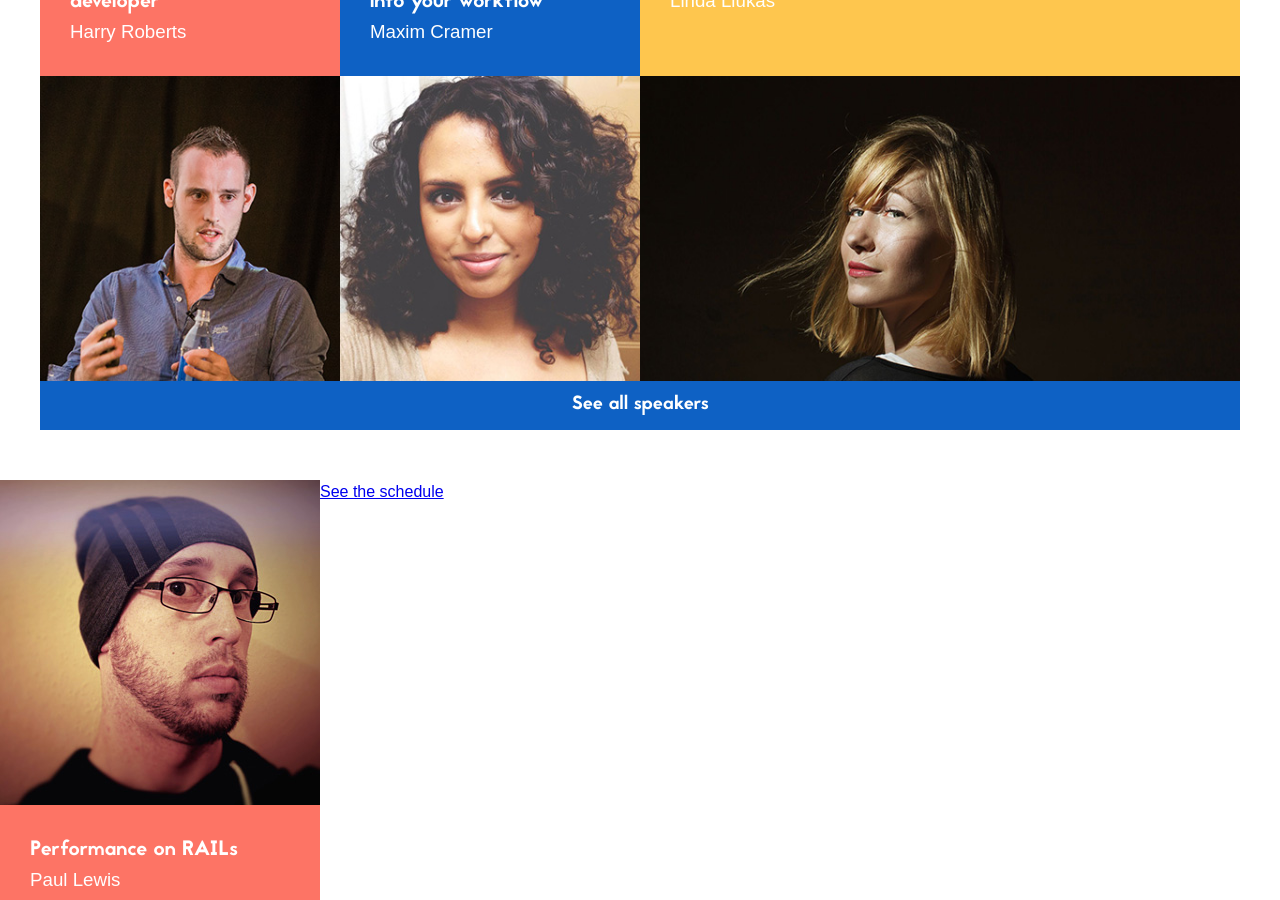
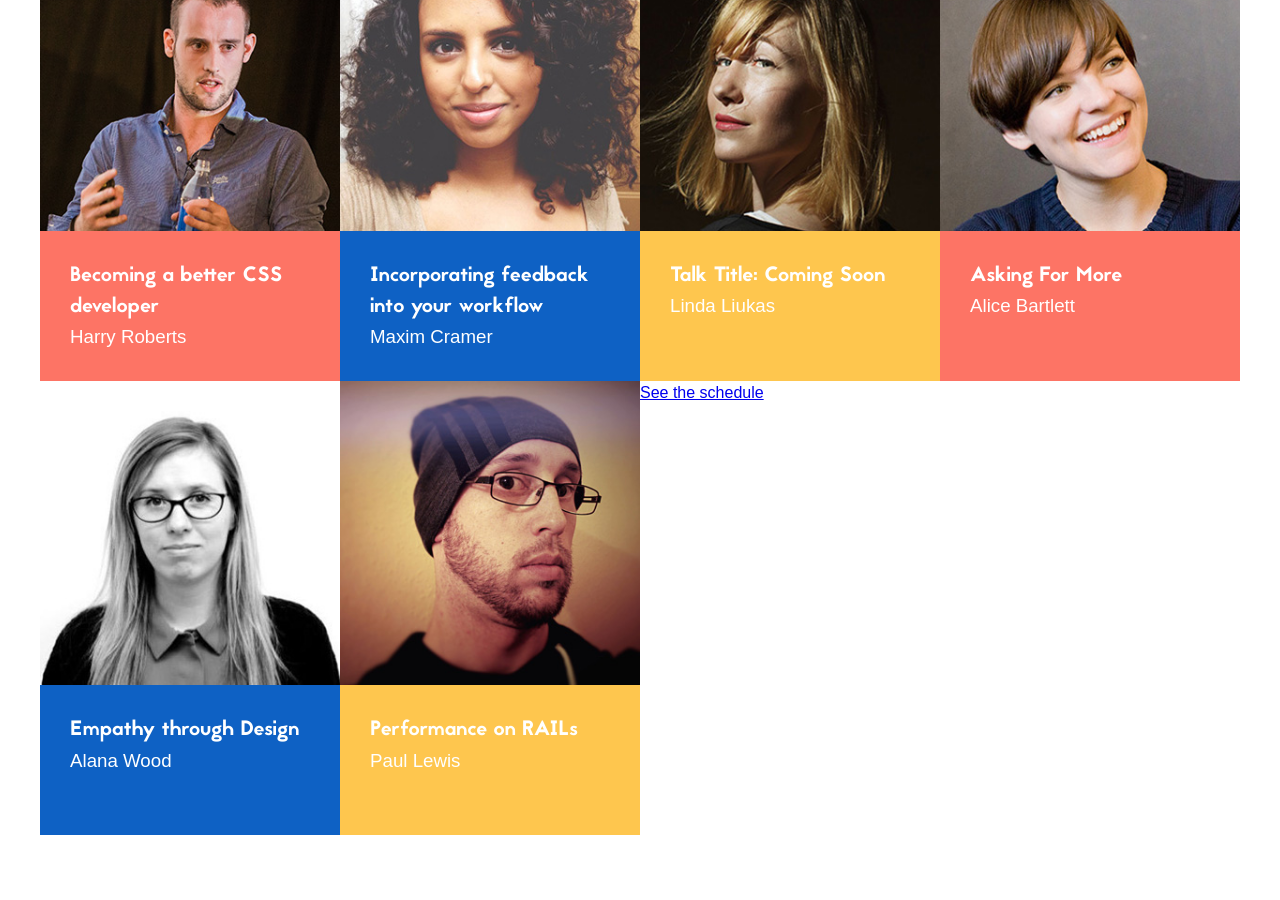
Before and after one commit to Sambillingham/beyond, a Jekyll site: the page built from index.html, in a window 1280 px wide and 900 px high, scrolled down 1091 px. Built offline with Jekyll 4.4.1, drawn with Linux system fonts in a browser that asks for light colours; some web fonts are replaced.

Commit message:
Update layout of speakers

```diff
--- a/index.html
+++ b/index.html
@@ -40,59 +40,44 @@ layout: default
 
 <section class="speakers">
   <div class="speaker speaker--small ">
+    <img class="speaker__image" src="img/speaker-harry-robberts.jpg">
     <div class="speaker__info">
       <h2 class="speaker__title">Becoming a better CSS developer</h2>
       <h3 class="speaker__name">Harry Roberts</h3>
     </div>
-    <img class="speaker__image" src="img/speaker-harry-robberts.jpg">
   </div>
-  <div class="speaker speaker--small ">
+
+  <div class="speaker speaker--small">
+    <img class="speaker__image" src="img/speaker-maxim-cramer.jpg">
     <div class="speaker__info">
       <h2 class="speaker__title">Incorporating feedback into your workflow</h2>
       <h3 class="speaker__name">Maxim Cramer</h3>
     </div>
-    <img class="speaker__image" src="img/speaker-maxim-cramer.jpg">
   </div>
-  <div class="speaker speaker--large ">
+
+  <div class="speaker speaker--small">
+    <img class="speaker__image" src="img/speaker-linda-liukas-small.jpg">
     <div class="speaker__info">
       <h2 class="speaker__title">Talk Title: Coming Soon</h2>
       <h3 class="speaker__name">Linda Liukas</h3>
     </div>
-    <picture>
-       <source srcset="img/speaker-linda-liukas-small.jpg" media="(max-width: 850px)">
-       <img class="speaker__image" src="img/speaker-linda-liukas-large.jpg">
-    </picture>
   </div>
-  <div class="speakers__aditional-speakers">
-    <div class="speaker speaker--large ">
+
+  <div class="speaker speaker--small">
+    <img class="speaker__image" src="img/speaker-alice-bartlet-small.jpg">
     <div class="speaker__info">
       <h2 class="speaker__title">Asking For More</h2>
       <h3 class="speaker__name">Alice Bartlett</h3>
     </div>
-      <picture>
-         <source srcset="img/speaker-alice-bartlet-small.jpg" media="(max-width: 850px)">
-         <img class="speaker__image" src="img/speaker-alice-bartlet-large.jpg">
-      </picture>
   </div>
-    <div class="speaker speaker--small ">
+
+  <div class="speaker speaker--small">
+    <img class="speaker__image" src="img/speaker-alana-wood.jpg">
     <div class="speaker__info">
       <h2 class="speaker__title">Empathy through Design</h2>
       <h3 class="speaker__name">Alana Wood</h3>
     </div>
-      <img class="speaker__image" src="img/speaker-alana-wood.jpg">
   </div>
-    <div class="speaker speaker--small ">
-      <div class="speaker__info">
-        <h2 class="speaker__title">Performance on RAILs</h2>
-        <h3 class="speaker__name">Paul Lewis</h3>
-      </div>
-      <img class="speaker__image" src="img/speaker-paul-lewis.jpg">
-    </div>
-  </div>
-  <div class="more-speakers">
-    <a class="more-speakers__btn" href="#">See all speakers</a>
-  </div>
-</section>
 
   <div class="speaker speaker--small ">
     <img class="speaker__image" src="img/speaker-paul-lewis.jpg">
```
Lines whose indentation alone changed are shown as unchanged.
